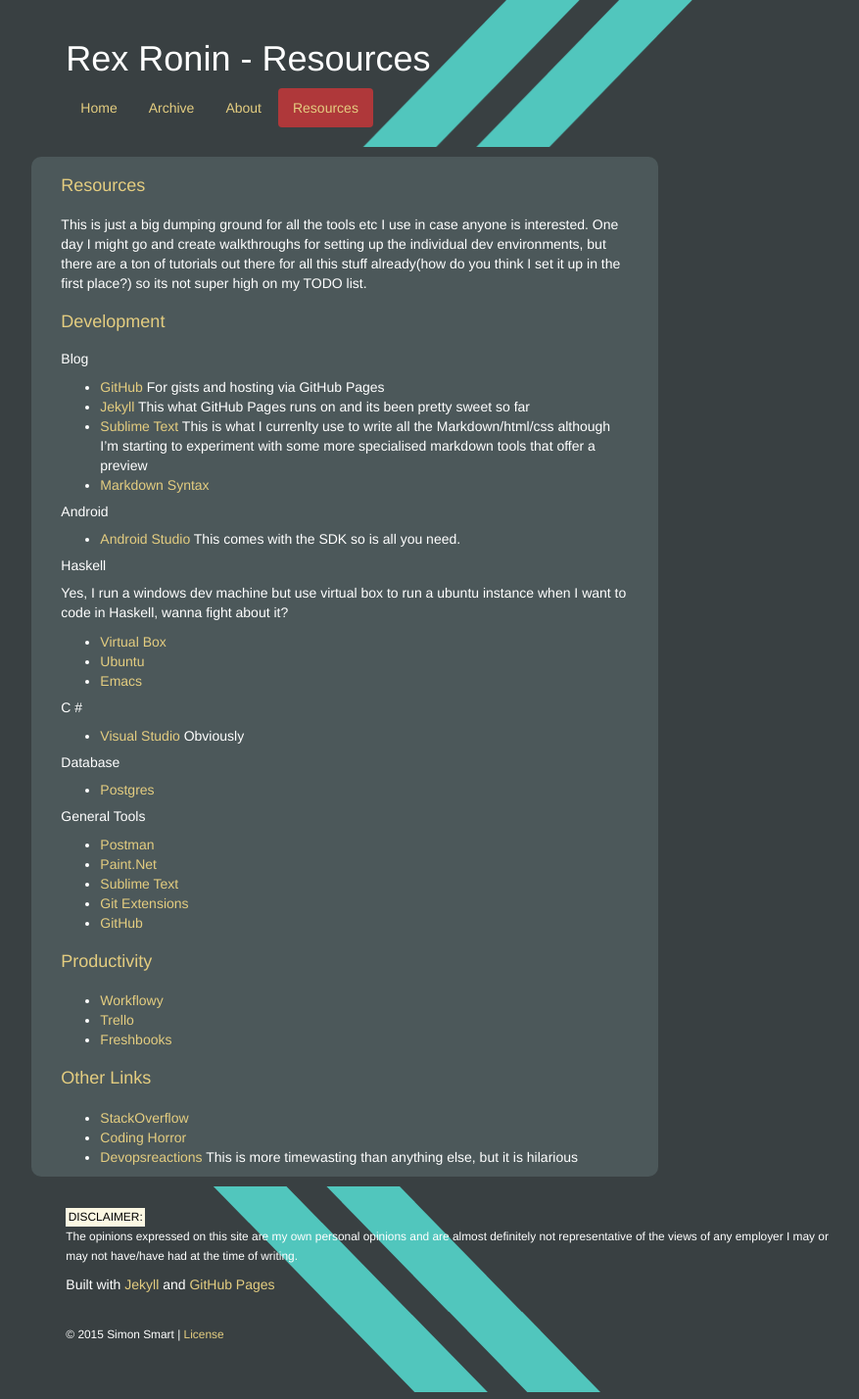
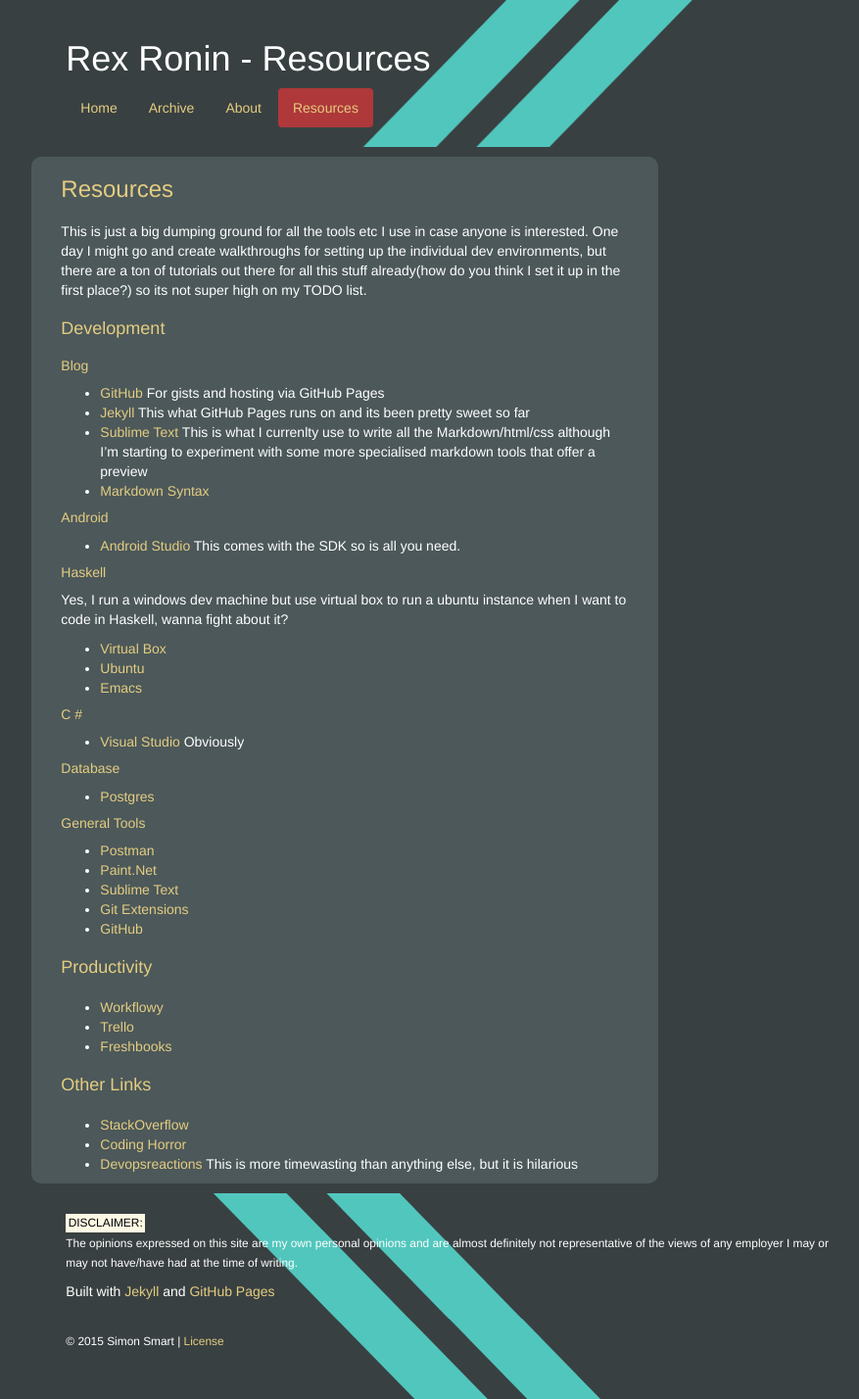
Before and after one commit to RexRonin/RexRonin.github.io, a Jekyll site: the page built from resources/index.markdown, in a window 1280 px wide. Shown: the whole page at 98% size, without its empty margins (181-1058 px from the left). Built offline with Jekyll 4.4.1, drawn with Linux system fonts in a browser that asks for light colours; nearby versions of some CDN libraries.

Commit message:
- refining the styling a little more

```diff
--- a/css/site.css
+++ b/css/site.css
@@ -11,7 +11,7 @@
 	color:#AF383A;
 }
 
-h1, h2, h3, h4 {
+h1, h2, h3, h4, h5, h6 {
 	color:#E4CD80;
 }
 
--- a/resources/index.markdown
+++ b/resources/index.markdown
@@ -4,7 +4,7 @@
 is_resources: true
 ---
 
-####Resources
+###Resources
 
 This is just a big dumping ground for all the tools etc I use in case anyone is interested. One day I might go and create walkthroughs for setting up the individual dev environments, but there are a ton of tutorials out there for all this stuff already(how do you think I set it up in the first place?) so its not super high on my TODO list.
 
```
